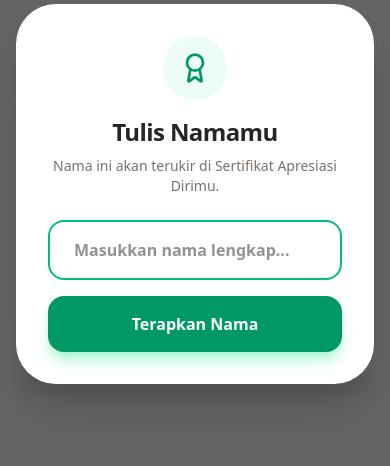
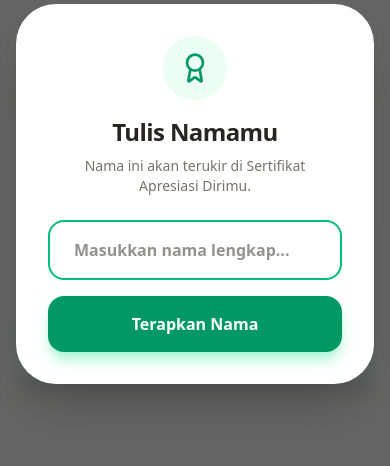
Before and after one commit to muhamadikhsandev/ruang-pulih, a Next.js app: page /certificate in a window 390 px wide. Shown: the part 228-694 px from the top of the page. Built offline with nearby package versions, Linux system fonts and the light colour scheme.

Commit message:
perubahan ke 10  perbaikan certificate mobile

```diff
--- a/app/certificate/page.tsx
+++ b/app/certificate/page.tsx
@@ -11,10 +11,11 @@ export default function CertificatePage() {
   const [inputName, setInputName] = useState("");
   const [zoom, setZoom] = useState(1);
 
+  // Logic scaling otomatis agar pas di layar HP (Mobile-Responsive)
   useEffect(() => {
     const handleResize = () => {
       const padding = 24;
-      const headerFooterSpace = 180;
+      const headerFooterSpace = 160;
 
       const availableWidth = window.innerWidth - padding;
       const availableHeight = window.innerHeight - headerFooterSpace;
@@ -37,6 +38,7 @@ export default function CertificatePage() {
       const { generatePDF } = await import('./downloader');
       await generatePDF(certificateRef.current);
     } catch (error) {
+      console.error("Error:", error);
       alert("Gagal mengunduh PDF, coba lagi bro.");
     }
   };
@@ -50,20 +52,18 @@ export default function CertificatePage() {
   };
 
   return (
-    // Updated: min-h-dvh (Sesuai warning)
     <main className="min-h-dvh bg-[#fafaf9] flex flex-col items-center p-4 overflow-hidden font-sans">
 
-      {/* Modal Input Nama */}
+      {/* Modal Input Nama - z-index tinggi agar tidak tertutup */}
       {isModalOpen && (
-        // Updated: z-100 (Sesuai warning)
-        <div className="fixed inset-0 z-100 flex items-center justify-center p-4 bg-black/60 backdrop-blur-sm">
+        <div className="fixed inset-0 z-[100] flex items-center justify-center p-4 bg-black/60 backdrop-blur-sm">
           <div className="bg-white w-full max-w-md rounded-[2.5rem] p-8 shadow-2xl animate-in fade-in zoom-in duration-300">
             <div className="text-center mb-6">
               <div className="bg-emerald-50 w-16 h-16 rounded-full flex items-center justify-center mx-auto mb-4">
                 <Award className="text-emerald-600" size={32} />
               </div>
               <h2 className="text-2xl font-bold text-stone-800 tracking-tight">Tulis Namamu</h2>
-              <p className="text-stone-500 text-sm mt-2">Nama ini akan terukir di Sertifikat Apresiasi Dirimu.</p>
+              <p className="text-stone-500 text-sm mt-2 px-4">Nama ini akan terukir di Sertifikat Apresiasi Dirimu.</p>
             </div>
             <form onSubmit={handleSubmit} className="space-y-4">
               <input
@@ -74,7 +74,10 @@ export default function CertificatePage() {
                 onChange={(e) => setInputName(e.target.value)}
                 className="w-full px-6 py-4 bg-stone-100 border-2 border-transparent focus:border-emerald-500 focus:bg-white rounded-2xl outline-none transition-all font-semibold text-stone-800"
               />
-              <button type="submit" className="w-full py-4 bg-emerald-600 text-white rounded-2xl font-bold shadow-lg shadow-emerald-200 active:scale-95 transition-all">
+              <button
+                type="submit"
+                className="w-full py-4 bg-emerald-600 text-white rounded-2xl font-bold shadow-lg shadow-emerald-200 active:scale-95 transition-all"
+              >
                 Terapkan Nama
               </button>
             </form>
@@ -82,7 +85,7 @@ export default function CertificatePage() {
         </div>
       )}
 
-      {/* Navigasi */}
+      {/* Navigasi (Top) */}
       <nav className="w-full max-w-4xl flex justify-between items-center mb-6 shrink-0">
         <Link href="/" className="flex items-center gap-2 text-stone-400 hover:text-emerald-700 transition-colors">
           <Home size={20} />
@@ -96,24 +99,24 @@ export default function CertificatePage() {
         </button>
       </nav>
 
-      {/* Area Sertifikat */}
+      {/* Area Sertifikat (Center) - Menggunakan Pixel [px] untuk validasi html2canvas */}
       <div className="flex-1 w-full flex items-center justify-center overflow-hidden relative">
         <div
           ref={certificateRef}
           style={{
             transform: `scale(${zoom})`,
             transformOrigin: 'center center',
+            color: '#1c1917'
           }}
-          // Updated: w-280.75, h-198.5, border-16 (Sesuai warning)
-          className="w-280.75 h-198.5 bg-white border-16 border-[#ecfdf5] p-2 flex flex-col shadow-2xl shrink-0"
+          className="w-[1123px] h-[794px] bg-white border-[16px] border-[#ecfdf5] p-2 flex flex-col shadow-2xl shrink-0"
         >
           <div className="flex-1 border-2 border-[#d1fae5] m-1 relative overflow-hidden flex flex-col items-center justify-center p-12 text-center">
 
             {/* Background Ornaments */}
-            {/* Updated: w-125, h-125 (Sesuai warning) */}
-            <div className="absolute top-[-25%] right-[-15%] w-125 h-125 bg-[#d1fae5] opacity-40 rounded-full blur-3xl" />
-            <div className="absolute bottom-[-20%] left-[-10%] w-96 h-96 bg-[#f0fdfa] rounded-full blur-3xl" />
+            <div className="absolute top-[-25%] right-[-15%] w-[500px] h-[500px] bg-[#d1fae5] opacity-40 rounded-full blur-3xl" />
+            <div className="absolute bottom-[-20%] left-[-10%] w-[384px] h-[384px] bg-[#f0fdfa] rounded-full blur-3xl" />
 
+            {/* Header Content */}
             <div className="relative z-10 flex flex-col items-center mb-8">
               <div className="p-5 bg-[#f0fdf4] rounded-full mb-4 border border-[#d1fae5] relative">
                 <Award size={54} className="text-[#059669]" />
@@ -127,8 +130,7 @@ export default function CertificatePage() {
               <div className="mb-12 py-5 border-b-2 border-[#d1fae5] inline-block px-16 relative">
                 <p className="text-[11px] uppercase text-[#10b981] font-black mb-3 tracking-[0.3em]">Diberikan kepada</p>
                 <h3 className="text-6xl font-black text-[#1c1917] tracking-tight">{userName}</h3>
-                {/* Updated: -bottom-2.5 (Sesuai warning) */}
-                <div className="absolute -bottom-2.5 left-1/2 -translate-x-1/2 bg-white px-3">
+                <div className="absolute -bottom-[10px] left-1/2 -translate-x-1/2 bg-white px-3">
                    <ShieldCheck size={18} className="text-[#6ee7b7]" />
                 </div>
               </div>
@@ -138,33 +140,34 @@ export default function CertificatePage() {
               </p>
             </div>
 
+            {/* Footer Signatures & QR */}
             <div className="relative z-10 w-full flex justify-between items-end mt-16 px-12 text-left">
               <div className="flex items-center gap-6">
                 <div className="p-3 bg-white border border-[#d1fae5] rounded-2xl shadow-sm">
                   <QRCodeCanvas value={`https://ruang-pulih.com/v/${encodeURIComponent(userName)}`} size={80} level="H" />
                 </div>
                 <div>
-                  <span className="text-md font-black uppercase text-[#064e3b] block mb-1">Ruang Pulih</span>
+                  <span className="text-md font-black uppercase text-[#064e3b] block mb-1 leading-none">Ruang Pulih</span>
                   <p className="text-[10px] text-[#059669] font-bold uppercase tracking-widest">ID: RP-{Math.floor(1000 + Math.random() * 9000)}</p>
                 </div>
               </div>
 
               <div className="flex flex-col items-center">
-                {/* Updated: -mb-3 (Sesuai warning) */}
-                <p className="font-serif italic text-5xl text-[#064e3b] opacity-30 -mb-3 select-none">M. Ikhsan</p>
-                {/* Updated: h-0.5 (Sesuai warning) */}
-                <div className="w-52 h-0.5 bg-[#d1fae5] mb-2" />
+                <p className="font-serif italic text-5xl text-[#064e3b] opacity-30 mb-[-12px] select-none">M. Ikhsan</p>
+                <div className="w-52 h-[2px] bg-[#d1fae5] mb-2" />
                 <p className="text-[11px] font-black uppercase text-[#1c1917] tracking-[0.2em]">Muhamad Ikhsan</p>
                 <p className="text-[9px] text-[#059669] font-bold uppercase tracking-widest">Konselor Utama & Pengembang</p>
               </div>
             </div>
 
+            {/* Corner Ornaments */}
             <div className="absolute top-8 left-8 border-t-4 border-l-4 border-[#d1fae5] w-16 h-16 rounded-tl-xl" />
             <div className="absolute bottom-8 right-8 border-b-4 border-r-4 border-[#d1fae5] w-16 h-16 rounded-br-xl" />
           </div>
         </div>
       </div>
 
+      {/* Info Label (Bottom) */}
       <div className="mt-auto pt-6 text-stone-400 text-[10px] font-bold text-center tracking-widest uppercase shrink-0">
         *Preview otomatis menyesuaikan layar perangkatmu
       </div>
```
